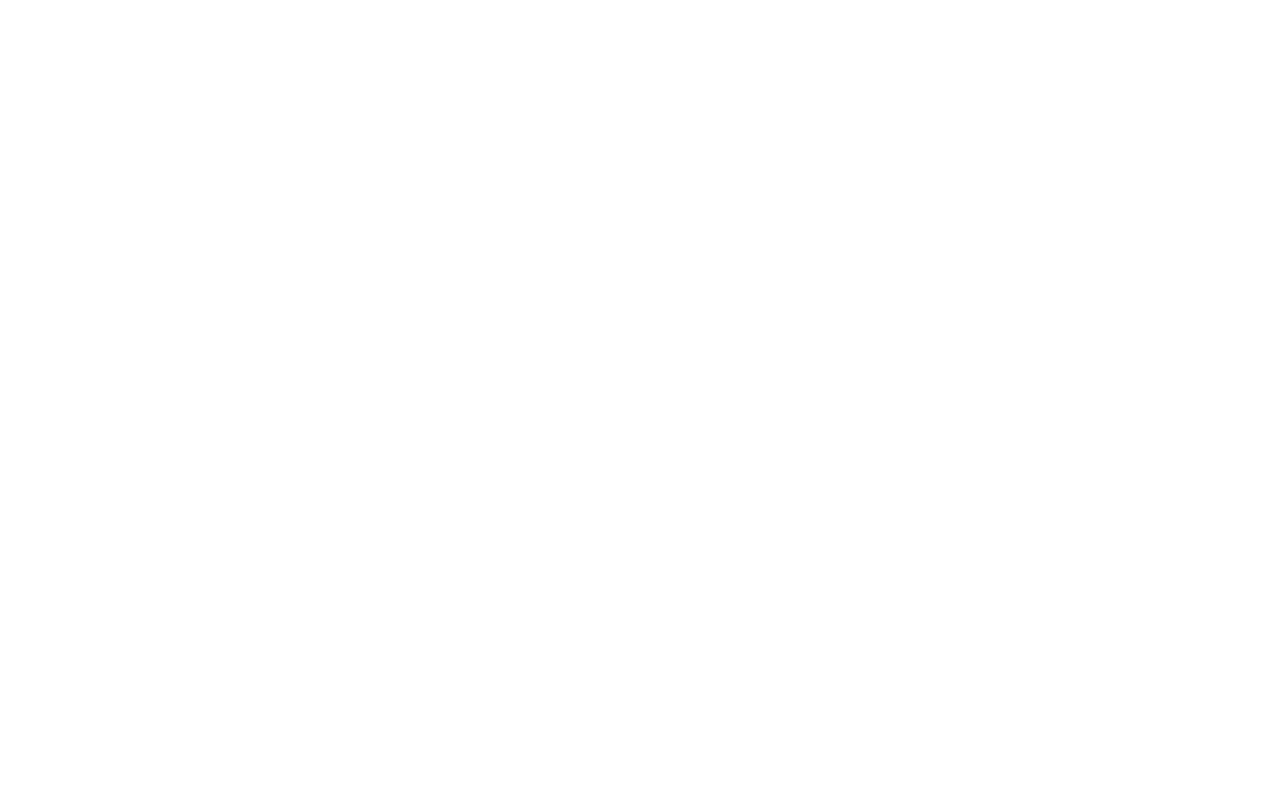
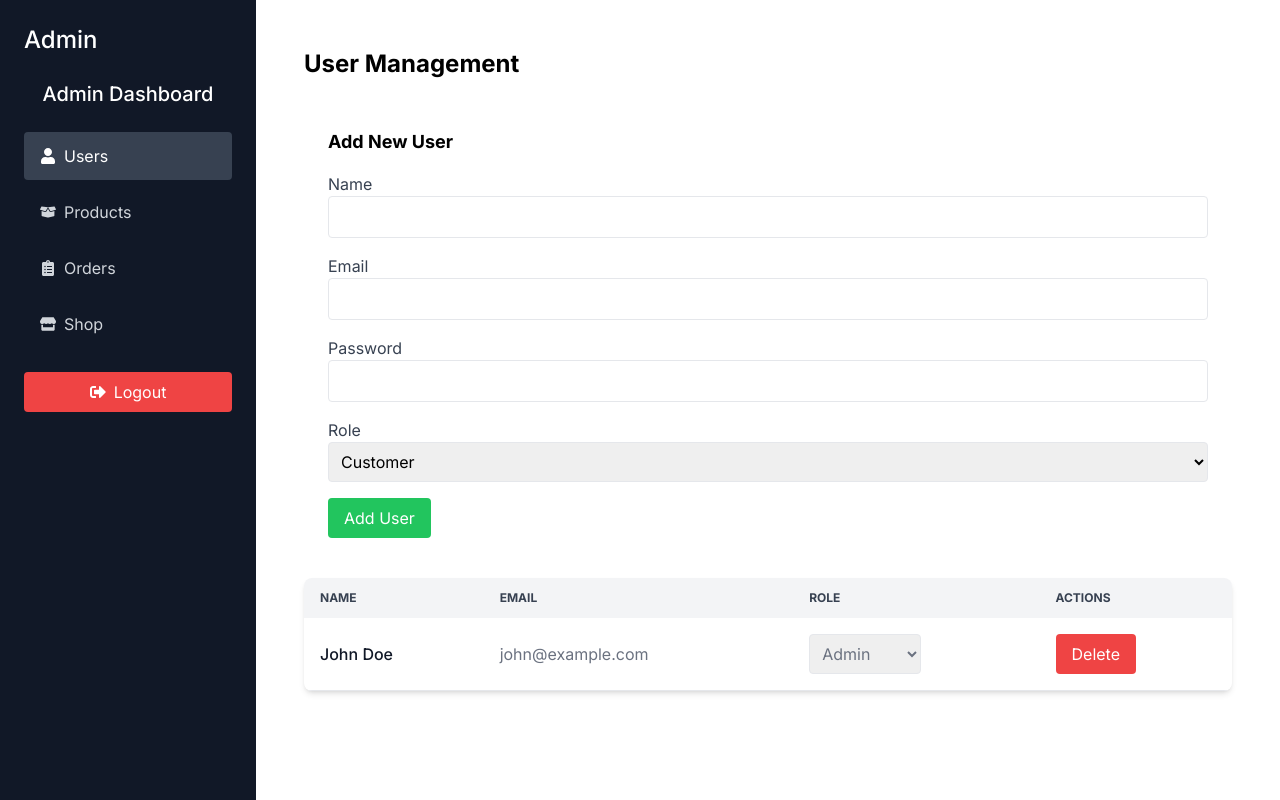
Before and after one commit to Janith-Navoda/e-commerce-webapp, a React (Vite) app in the folder frontend/: page /admin/users in a window 1280 px wide. Before the commit this address had no page. Built offline with nearby package versions, Linux system fonts and the light colour scheme.

Commit message:
completed the adminusermanagement component

```diff
--- a/frontend/src/App.jsx
+++ b/frontend/src/App.jsx
@@ -14,6 +14,7 @@
 import MyOrdersPage from "./pages/MyOrdersPage";
 import AdminLayout from "./components/Admin/AdminLayout";
 import AdminHomePage from "./pages/AdminHomePage";
+import UserManagement from "./components/Admin/UserManagement";
 
 const App = () => {
   return (
@@ -37,6 +38,7 @@
         </Route>
         <Route path="/admin" element={<AdminLayout />}>
           <Route index element={<AdminHomePage />} />
+          <Route path="users" element={<UserManagement />} />
         </Route>
       </Routes>
     </BrowserRouter>
--- /dev/null
+++ b/frontend/src/components/Admin/UserManagement.jsx
@@ -0,0 +1,154 @@
+import React, { useState } from "react";
+
+const UserManagement = () => {
+  const users = [
+    {
+      _id: 123213,
+      name: "John Doe",
+      email: "john@example.com",
+      role: "admin",
+    },
+  ];
+
+  const [formData, setFormData] = useState({
+    name: "",
+    email: "",
+    password: "",
+    role: "customer", //Default role
+  });
+
+  const handleChange = (e) => {
+    setFormData({
+      ...formData,
+      [e.target.name]: e.target.value,
+    });
+  };
+
+  const handleSubmit = (e) => {
+    e.preventDefault();
+    console.log(formData);
+    // Reset the form after Submission
+    setFormData({
+      name: "",
+      email: "",
+      password: "",
+      role: "customer",
+    });
+  };
+
+  const handleRoleChange = (userId, newRole) => {
+    console.log({ id: userId, role: newRole });
+  };
+
+  const handleDeleteUser = (userId) => {
+    if (window.confirm("Are you sure you want to delete this user?")) {
+      console.log("deleting user with ID", userId);
+    }
+  };
+
+  return (
+    <div className="max-w-7xl mx-auto p-6">
+      <h2 className="text-2xl font-bold mb-6">User Management</h2>
+      {/* Add New User Form & */}
+      <div className="p-6 rounded-lg mb-4">
+        <h3 className="text-lg font-bold mb-4">Add New User</h3>
+        <form onSubmit={handleSubmit}>
+          <div className="mb-4">
+            <label className="block text-gray-700">Name</label>
+            <input
+              type="text"
+              name="name"
+              value={formData.name}
+              onChange={handleChange}
+              className="w-full p-2 border rounded"
+              required
+            ></input>
+          </div>
+          <div className="mb-4">
+            <label className="block text-gray-700">Email</label>
+            <input
+              type="email"
+              name="email"
+              value={formData.email}
+              onChange={handleChange}
+              className="w-full p-2 border rounded"
+              required
+            ></input>
+          </div>
+          <div className="mb-4">
+            <label className="block text-gray-700">Password</label>
+            <input
+              type="password"
+              name="password"
+              value={formData.password}
+              onChange={handleChange}
+              className="w-full p-2 border rounded"
+              required
+            ></input>
+          </div>
+          <div className="mb-4">
+            <label className="block text-gray-700">Role</label>
+            <select
+              name="role"
+              value={formData.role}
+              onChange={handleChange}
+              className="w-full p-2 border rounded"
+            >
+              <option value="customer">Customer</option>
+              <option value="admin">Admin</option>
+            </select>
+          </div>
+          <button
+            type="submit"
+            className="bg-green-500 text-white py-2 px-4 rounded hover:bg-green-600"
+          >
+            Add User
+          </button>
+        </form>
+      </div>
+      {/* User List Management */}
+      <div className="overflow-x-auto shadow-md sm:rounded-lg">
+        <table className="min-w-full text-left text-gray-500">
+          <thead className="bg-gray-100 text-xs uppercase text-gray-700">
+            <tr>
+              <th className="py-3 px-4">Name</th>
+              <th className="py-3 px-4">Email</th>
+              <th className="py-3 px-4">Role</th>
+              <th className="py-3 px-4">Actions</th>
+            </tr>
+          </thead>
+          <tbody>
+            {users.map((user) => (
+              <tr key={user._id} className="border-b hover:bg-gray-50">
+                <td className="p-4 font-medium text-gray-900 whitespace-nowrap">
+                  {user.name}
+                </td>
+                <td className="p-4">{user.email}</td>
+                <td className="p-4">
+                  <select
+                    value={user.role}
+                    onChange={(e) => handleRoleChange(user._id, e.target.value)}
+                    className="p-2 border rounded"
+                  >
+                    <option value="customer">Customer</option>
+                    <option value="admin">Admin</option>
+                  </select>
+                </td>
+                <td className="p-4">
+                  <button
+                    onClick={() => handleDeleteUser(user._id)}
+                    className="bg-red-500 text-white px-4 py-2 rounded hover:bg-red-600"
+                  >
+                    Delete
+                  </button>
+                </td>
+              </tr>
+            ))}
+          </tbody>
+        </table>
+      </div>
+    </div>
+  );
+};
+
+export default UserManagement;
```
